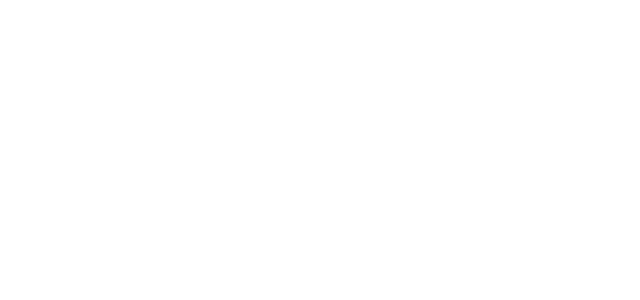
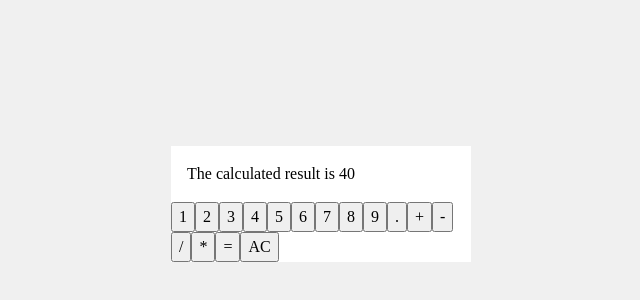
Before and after one commit to mintuz/ee-calculator, a React (Create React App) app: page / in a window 1280 px wide. Shown: the part 196-496 px from the top of the page, without its empty margins (319-959 px from the left). Built offline with nearby package versions, Linux system fonts and the light colour scheme.

Commit message:
basic html markup and styled-components setup

```diff
--- a/package.json
+++ b/package.json
@@ -13,6 +13,7 @@
     "react": "^18.2.0",
     "react-dom": "^18.2.0",
     "react-scripts": "5.0.1",
+    "styled-components": "^5.3.5",
     "typescript": "^4.4.2"
   },
   "scripts": {
@@ -37,5 +38,8 @@
       "last 1 firefox version",
       "last 1 safari version"
     ]
+  },
+  "devDependencies": {
+    "@types/styled-components": "^5.1.26"
   }
 }
--- a/src/App.tsx
+++ b/src/App.tsx
@@ -1,3 +1,67 @@
+import styled, { createGlobalStyle } from "styled-components";
+import { Calculator } from "./Calculator";
+
+const GlobalResetStyle = createGlobalStyle`
+  /**
+  Reset taken from https://www.joshwcomeau.com/css/custom-css-reset/
+  */
+
+  *, *::before, *::after {
+    box-sizing: border-box;
+  }
+
+  * {
+    margin: 0;
+  }
+
+  html, body, #root {
+    height: 100%;
+  }
+
+  body {
+    line-height: 1.5;
+    -webkit-font-smoothing: antialiased;
+  }
+
+  img, picture, video, canvas, svg {
+    display: block;
+    max-width: 100%;
+  }
+
+  input, button, textarea, select {
+    font: inherit;
+  }
+
+  p, h1, h2, h3, h4, h5, h6 {
+    overflow-wrap: break-word;
+  }
+
+  #root {
+    isolation: isolate;
+  }
+`;
+
+const GlobalAppStyles = createGlobalStyle`
+  body {
+    background-color: rgb(240, 240, 240);
+  }
+`;
+
+const StyledApp = styled.div`
+  display: flex;
+  justify-content: center;
+  align-items: center;
+  height: 100%;
+`;
+
 export const App = () => {
-  return <div className="App"></div>;
+  return (
+    <>
+      <GlobalResetStyle />
+      <GlobalAppStyles />
+      <StyledApp>
+        <Calculator />
+      </StyledApp>
+    </>
+  );
 };
--- /dev/null
+++ b/src/Calculator.tsx
@@ -0,0 +1,41 @@
+import styled from "styled-components";
+
+const StyledCalculator = styled.div`
+  max-width: 300px;
+  width: 100%;
+  background-color: rgb(255, 255, 255);
+`;
+
+const StyledResult = styled.div`
+  padding: 16px;
+`;
+
+export const Calculator = () => {
+  return (
+    <StyledCalculator>
+      <StyledResult>
+        <span>The calculated result is</span> 40
+      </StyledResult>
+      <div>
+        <button>1</button>
+        <button>2</button>
+        <button>3</button>
+        <button>4</button>
+        <button>5</button>
+        <button>6</button>
+        <button>7</button>
+        <button>8</button>
+        <button>9</button>
+        <button>.</button>
+
+        <button>+</button>
+        <button>-</button>
+        <button>/</button>
+        <button>*</button>
+
+        <button>=</button>
+        <button>AC</button>
+      </div>
+    </StyledCalculator>
+  );
+};
```
Also changed, not shown: 1 other file (tests, documents, lock files or other folders).
